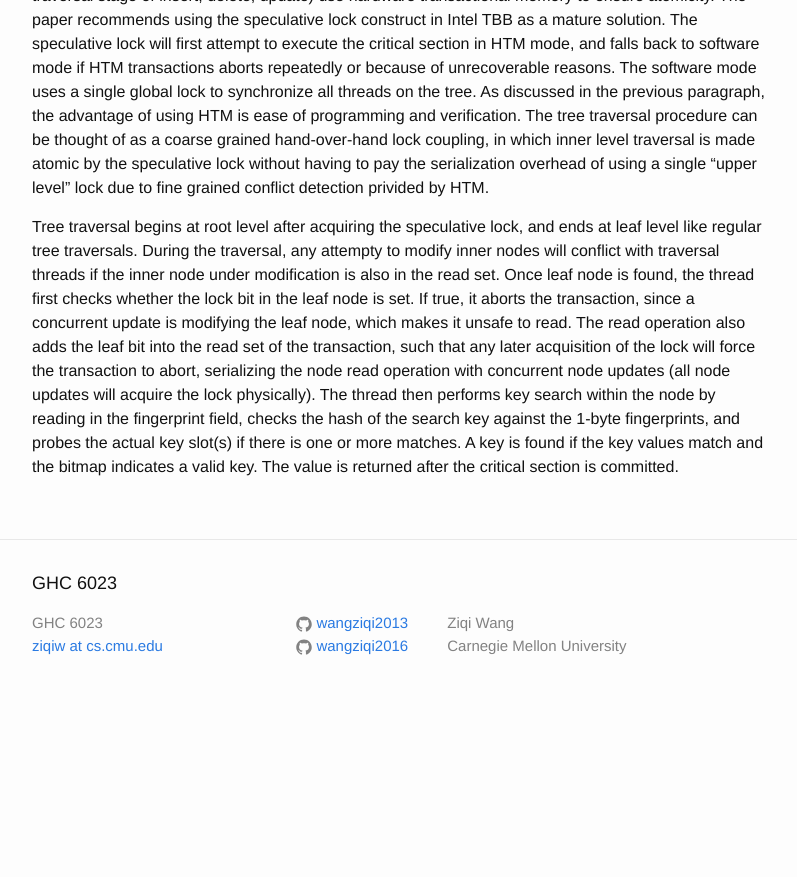
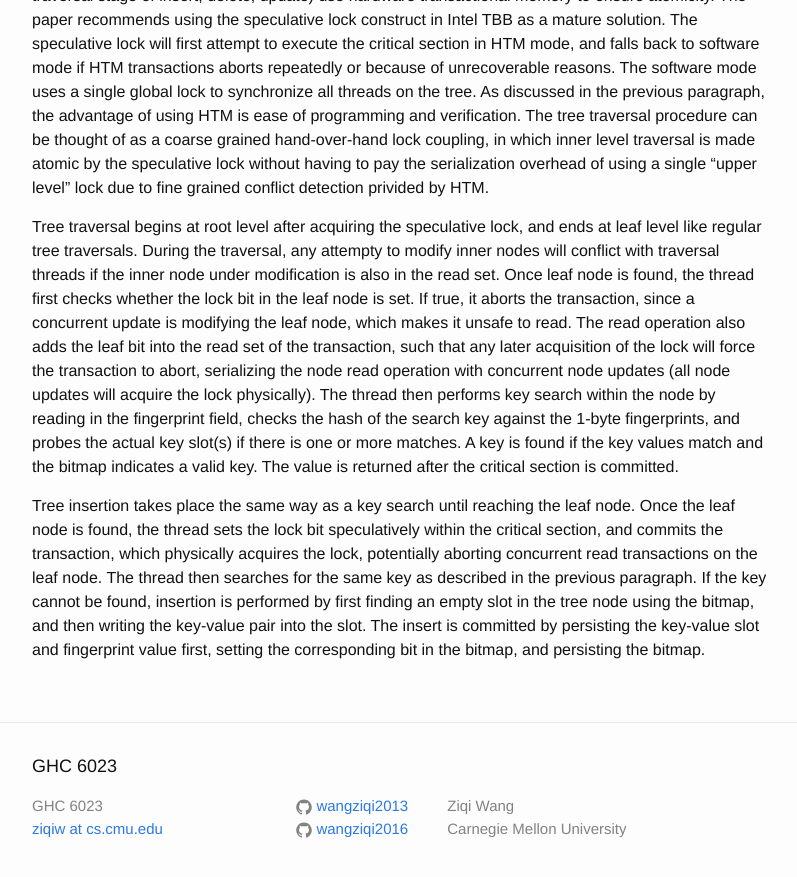
Before and after one commit to wangziqi2013/wangziqi2013.github.io, a Jekyll site: the page built from _posts/2019-11-17-fptree.markdown, in a window 1280 px wide and 900 px high, scrolled down 2530 px. Shown: the top 877 px of the window, without its empty margins (238-1035 px from the left). Built offline with Jekyll 4.4.1, drawn with Linux system fonts in a browser that asks for light colours; before the commit the page ends 3247 px from its top, so only the background shows below that.

Commit message:
Adding insertion

```diff
--- a/_posts/2019-11-17-fptree.markdown
+++ b/_posts/2019-11-17-fptree.markdown
@@ -106,3 +106,11 @@ concurrent node updates (all node updates will acquire the lock physically). The
 the node by reading in the fingerprint field, checks the hash of the search key against the 1-byte fingerprints, and
 probes the actual key slot(s) if there is one or more matches. A key is found if the key values match and the bitmap
 indicates a valid key. The value is returned after the critical section is committed.
+
+Tree insertion takes place the same way as a key search until reaching the leaf node. Once the leaf node is found, the
+thread sets the lock bit speculatively within the critical section, and commits the transaction, which physically
+acquires the lock, potentially aborting concurrent read transactions on the leaf node. The thread then searches for
+the same key as described in the previous paragraph. If the key cannot be found, insertion is performed by first finding
+an empty slot in the tree node using the bitmap, and then writing the key-value pair into the slot. The insert is
+committed by persisting the key-value slot and fingerprint value first, setting the corresponding bit in the bitmap, and
+persisting the bitmap.
```
